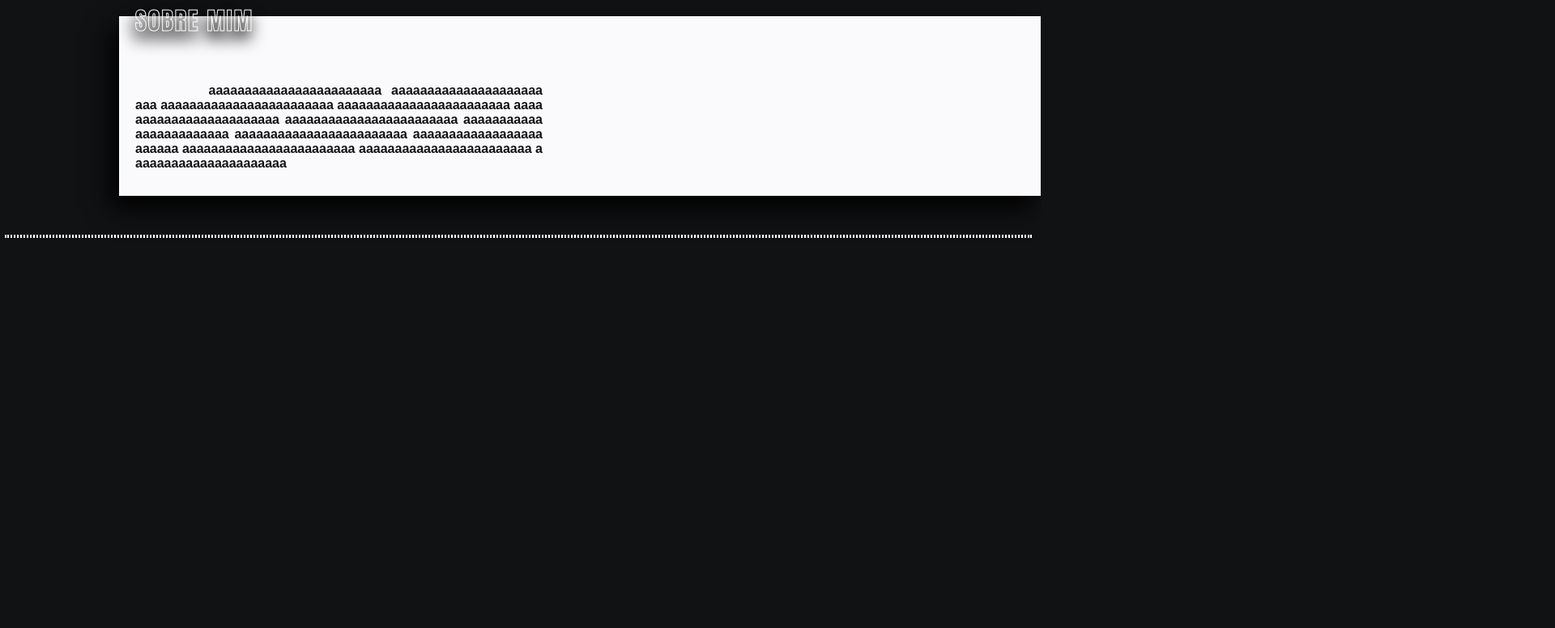
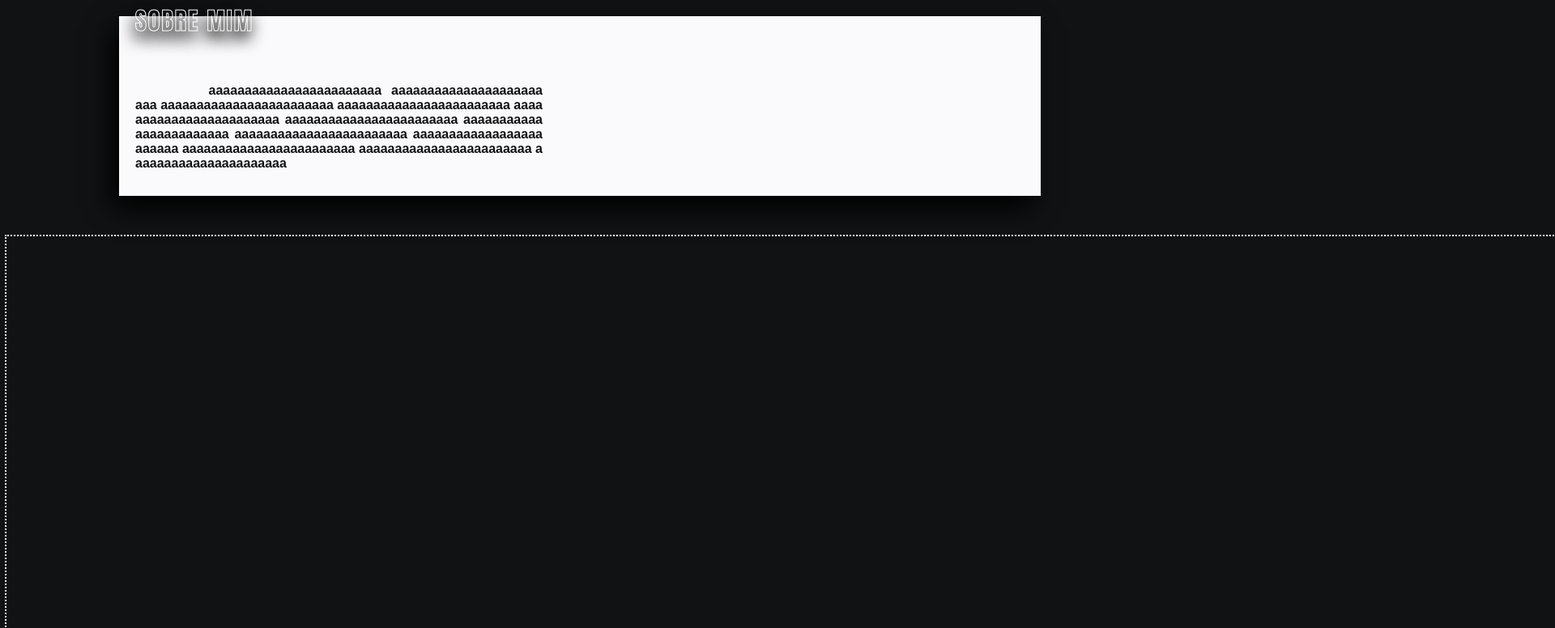
Before and after one commit to Nun3s01/portfolio-page-web, a plain HTML site: page index.html in a window 1280 px wide. Shown: the part 180-956 px from the top of the page at 81% size, 1920 px wide, since content can reach past the window. Drawn offline with Linux system fonts and the light colour scheme.

Commit message:
style.css

```diff
--- a/style.css
+++ b/style.css
@@ -166,7 +166,7 @@ header {
 
 /*  3 PROJETOS & DESING  */
 #div_PROJETOS-DESIGN {
-    width: 100%;
+padding: 100%;
     outline-style: dotted;
     outline-color: #ffffff;
     outline-width: 2px;
```
